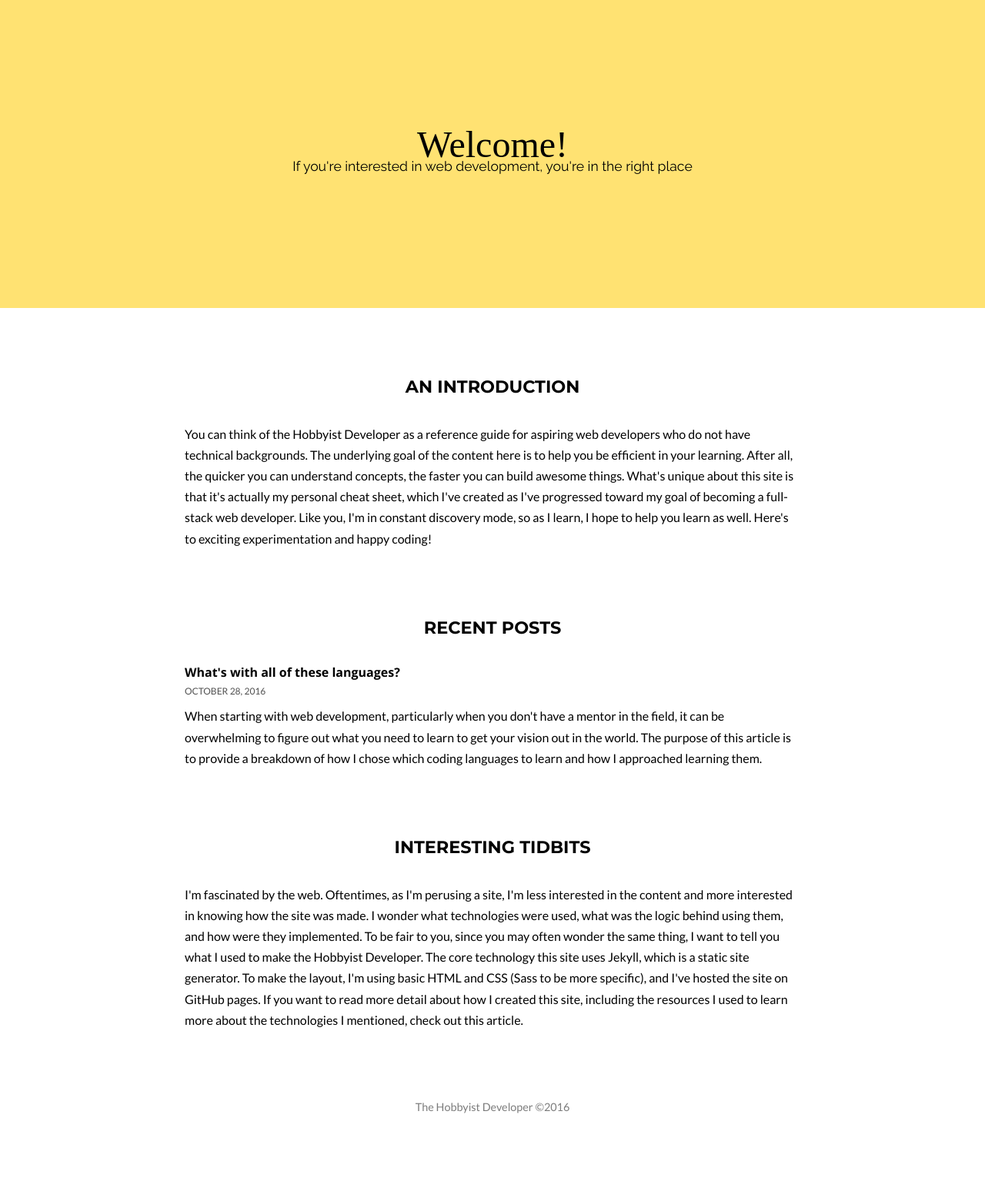
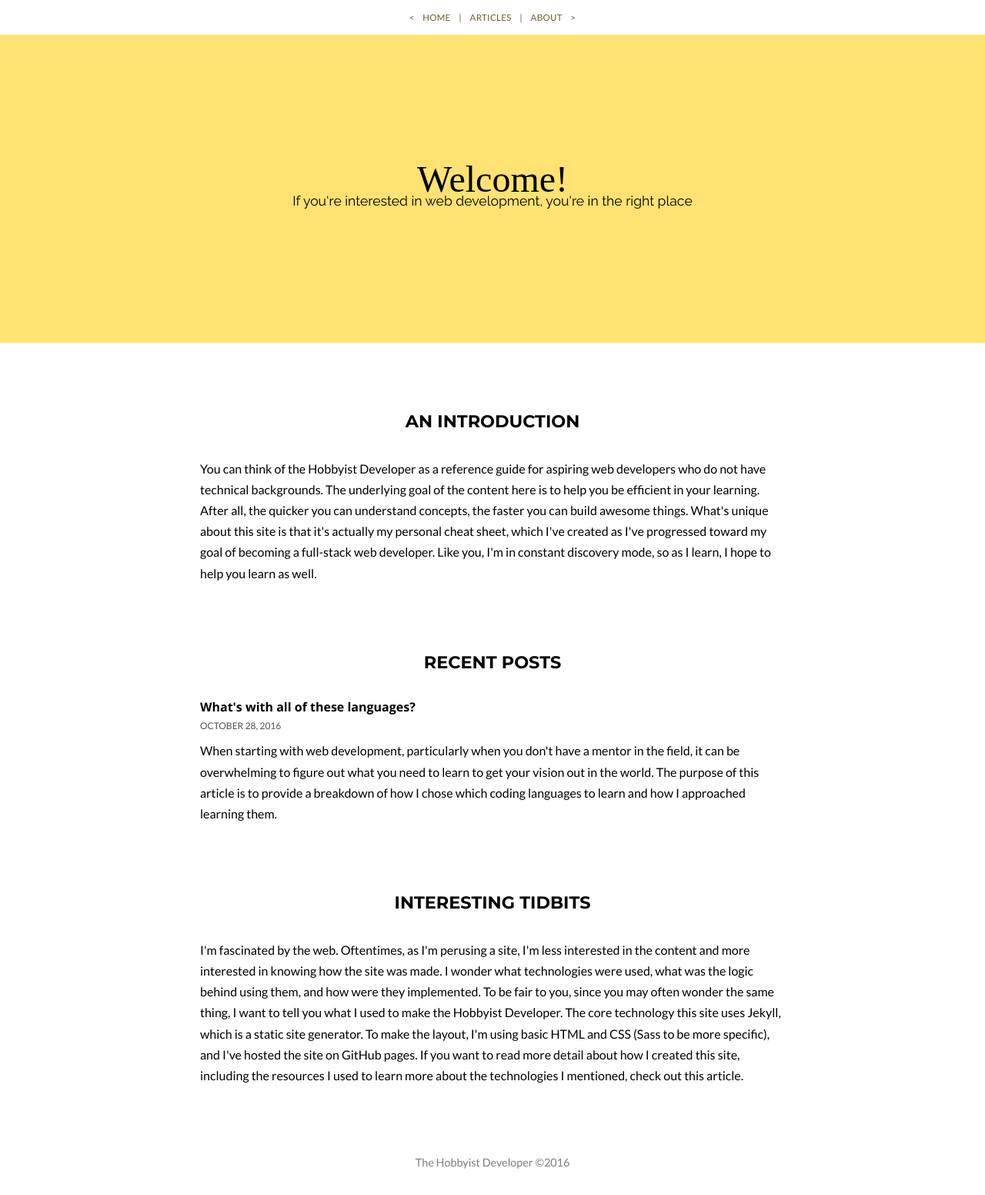
Before and after one commit to willmoeller/hobbyist-developer, a Jekyll site: the page built from index.html, in a window 1280 px wide. Shown: the whole page at 77% size. Built offline with Jekyll 4.4.1, drawn with Linux system fonts in a browser that asks for light colours; some web fonts are replaced; before the commit the page ends 1479 px from its top, so only the background shows below that.

Commit message:
Add navigation across pages

```diff
--- /dev/null
+++ b/_includes/navigation.html
@@ -0,0 +1,11 @@
+<nav class="main-nav">
+  <ul>
+    <span><</span>
+    <li>Home</li>
+    <span>|</span>
+    <li>Articles</li>
+    <span>|</span>
+    <li>About</li>
+    <span>></span>
+  </ul>
+</nav>
--- a/_layouts/default.html
+++ b/_layouts/default.html
@@ -7,6 +7,7 @@
     <link rel="stylesheet" href="{{site.baseurl}}/css/main.css" />
   </head>
   <body>
+    {% include navigation.html %}
     {{content}}
     {% include footer.html %}
   </body>
--- a/_sass/styles.scss
+++ b/_sass/styles.scss
@@ -99,14 +99,23 @@ a:visited {
    ========================================================================== */
 
 .main-nav {
-  background-color: #FFE272;
-  height: 50px;
+  background-color: #FFFFFF;
+  height: 45px;
+  color: #6A5E2F;
   text-align: center;
+  font-size: 0.72em;
+  letter-spacing: 0.025em;
+  .yellow {
+    background-color: #FFE272;
+  }
+  span {
+    padding-left: 0.7em;
+    padding-right: 0.7em;
+  }
   li {
-    font-size: 0.8em;
     text-transform: uppercase;
     display: inline-block;
-    padding-top: 1.28em;
+    padding-top: 1.4em;
   }
   a:link {
     color: #7F7034;
@@ -127,7 +136,7 @@ a:visited {
 .wrapper {
   margin: 0 auto;
   width: 90%;
-  max-width: 800px;
+  max-width: 760px;
 }
 
 .content-block {
--- a/index.html
+++ b/index.html
@@ -11,7 +11,7 @@ layout: default
 
 <section class="wrapper content-block">
   <h2 class="heading">An Introduction</h2>
-  <p>You can think of the Hobbyist Developer as a reference guide for aspiring web developers who do not have technical backgrounds. The underlying goal of the content here is to help you be efficient in your learning. After all, the quicker you can understand concepts, the faster you can build awesome things. What's unique about this site is that it's actually my personal cheat sheet, which I've created as I've progressed toward my goal of becoming a full-stack web developer. Like you, I'm in constant discovery mode, so as I learn, I hope to help you learn as well. Here's to exciting experimentation and happy coding!</p>
+  <p>You can think of the Hobbyist Developer as a reference guide for aspiring web developers who do not have technical backgrounds. The underlying goal of the content here is to help you be efficient in your learning. After all, the quicker you can understand concepts, the faster you can build awesome things. What's unique about this site is that it's actually my personal cheat sheet, which I've created as I've progressed toward my goal of becoming a full-stack web developer. Like you, I'm in constant discovery mode, so as I learn, I hope to help you learn as well.</p>
 </section>
 
 <section class="wrapper content-block">
```
Also changed, not shown: _layouts/post.html (+0 -10 lines).
